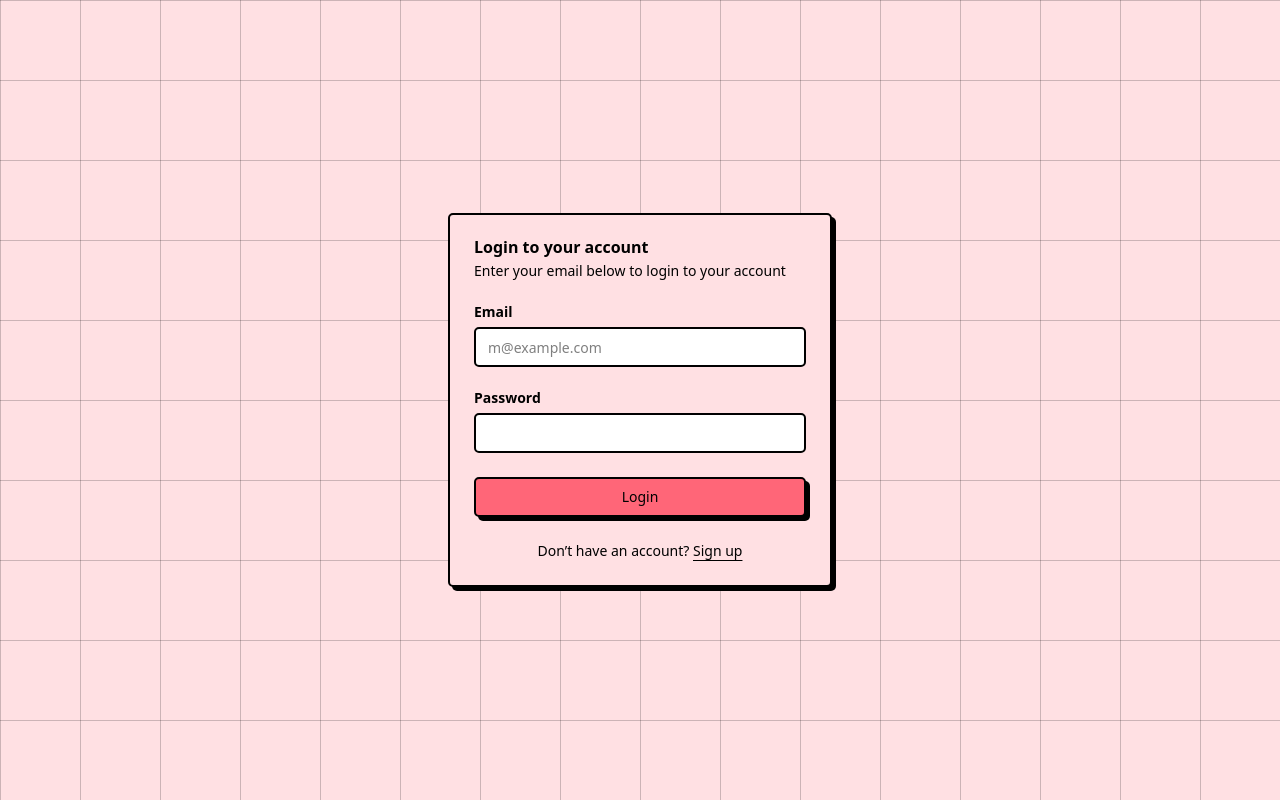
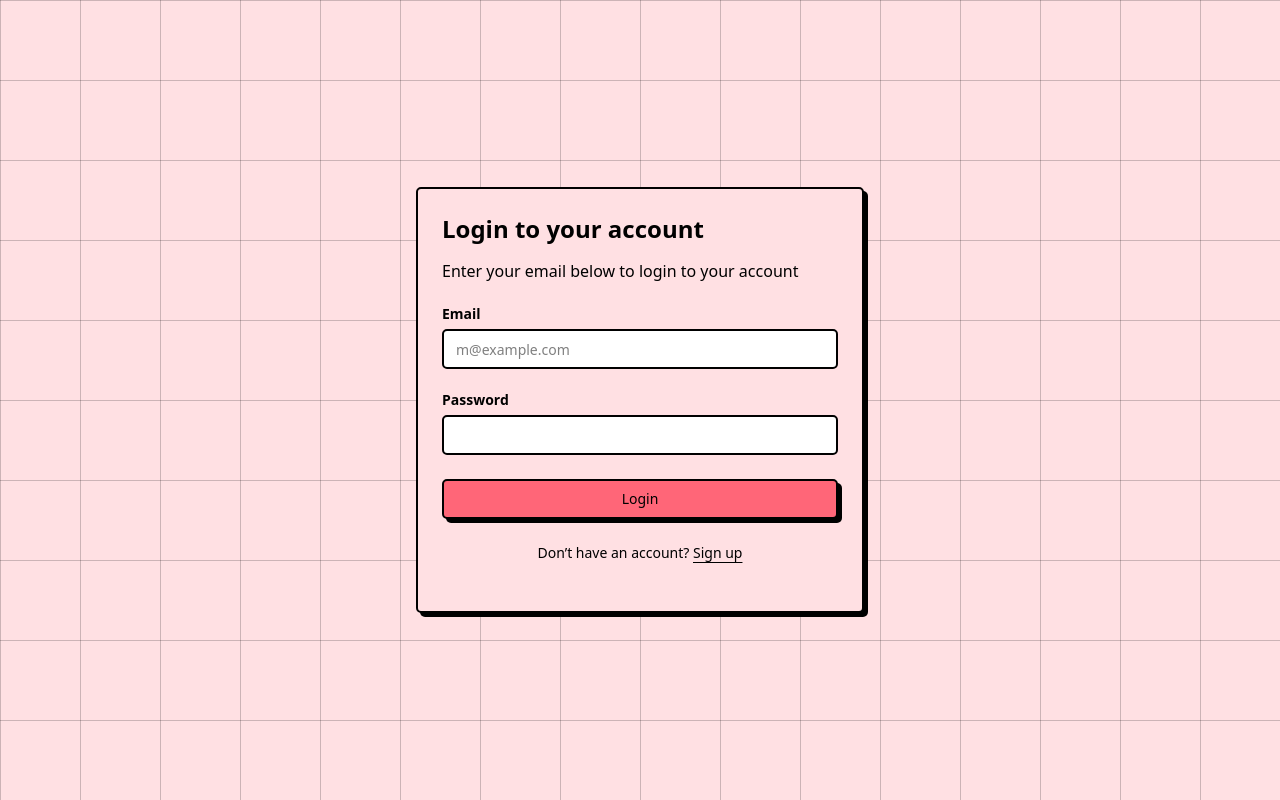
Before and after one commit to FitRang/fitrang-web, a React (Vite) app: page /auth in a window 1280 px wide. Built offline with nearby package versions, Linux system fonts and the light colour scheme.

Commit message:
Auth added

```diff
--- a/package.json
+++ b/package.json
@@ -22,6 +22,7 @@
     "class-variance-authority": "^0.7.1",
     "clsx": "^2.1.1",
     "embla-carousel-react": "^8.6.0",
+    "firebase": "^12.8.0",
     "lucide-react": "^0.555.0",
     "next-themes": "^0.4.6",
     "radix-ui": "^1.4.3",
--- a/src/layouts/Dashboard/components/NavBar.tsx
+++ b/src/layouts/Dashboard/components/NavBar.tsx
@@ -2,10 +2,21 @@ import { useState } from "react";
 import { Link, NavLink } from "react-router-dom";
 import { Bell, Menu } from "lucide-react";
 import Logo from "@/assets/logo.png";
-import ProfileDropdown from "./ProfileDropdown";
+// import ProfileDropdown from "./ProfileDropdown";
+import { Button } from "@/components/ui/button";
+import { signUpAndGetToken } from "@/services/SignUp";
 
 export default function NavBar() {
   const [open, setOpen] = useState(false);
+
+  const handleAuth = async () => {
+    try {
+      const token = await signUpAndGetToken();
+      console.log(token);
+    } catch (err) {
+      console.error("Auth failed", err);
+    }
+  };
 
   const navItems = [
     { label: "Home", to: "/" },
@@ -33,10 +44,9 @@ export default function NavBar() {
                 <NavLink
                   to={item.to}
                   className={({ isActive }) =>
-                    `px-4 py-2 border-4 ${
-                      isActive
-                        ? "border-black bg-rose-400"
-                        : "border-transparent hover:border-black"
+                    `px-4 py-2 border-4 ${isActive
+                      ? "border-black bg-rose-400"
+                      : "border-transparent hover:border-black"
                     } font-semibold`
                   }
                 >
@@ -49,9 +59,12 @@ export default function NavBar() {
 
         <section className="hidden md:flex items-center gap-12 ml-auto mr-10">
           <Link to="/notifications" className="flex items-center gap-3">
-            <Bell className="cursor-pointer"/>
+            <Bell className="cursor-pointer" />
           </Link>
-          <ProfileDropdown/>
+          {/* <ProfileDropdown /> */}
+          <Button
+            onClick={handleAuth}
+          >LogIn/SignUp</Button>
         </section>
 
         <button
@@ -76,10 +89,9 @@ export default function NavBar() {
                   to={item.to}
                   onClick={() => setOpen(false)}
                   className={({ isActive }) =>
-                    `block px-4 py-2 border-4 ${
-                      isActive
-                        ? "border-black bg-rose-400"
-                        : "border-transparent hover:border-black"
+                    `block px-4 py-2 border-4 ${isActive
+                      ? "border-black bg-rose-400"
+                      : "border-transparent hover:border-black"
                     } font-semibold`
                   }
                 >
@@ -91,9 +103,12 @@ export default function NavBar() {
 
           <section className="flex items-center gap-4 pt-2">
             <Link to="/notifications" className="flex items-center gap-3">
-              <Bell className="cursor-pointer"/>
+              <Bell className="cursor-pointer" />
             </Link>
-            <ProfileDropdown/>
+            {/* <ProfileDropdown/> */}
+            <Button
+              onClick={handleAuth}
+            >LogIn/SignUp</Button>
           </section>
         </section>
       )}
--- a/src/pages/Auth.tsx
+++ b/src/pages/Auth.tsx
@@ -1,4 +1,5 @@
 import { useState } from "react"
+import { Loader2 } from "lucide-react"
 import { Button } from "@/components/ui/button"
 import {
   Card,
@@ -10,79 +11,153 @@ import {
 } from "@/components/ui/card"
 import { Input } from "@/components/ui/input"
 import { Label } from "@/components/ui/label"
+import { signUpAndGetToken } from "@/services/SignUp"
 
 export default function AuthPage() {
   const [isSignup, setIsSignup] = useState(false)
+  const [loading, setLoading] = useState(false)
+
+  const [email, setEmail] = useState("")
+  const [password, setPassword] = useState("")
+  const [confirmPassword, setConfirmPassword] = useState("")
+
+  const handleLogin = async () => {
+    try {
+      setLoading(true)
+
+      await new Promise((resolve) => setTimeout(resolve, 1500))
+
+      console.log("LOGIN", { email, password })
+    } catch (err) {
+      console.error(err)
+    } finally {
+      setLoading(false)
+    }
+  }
+
+  const handleSignup = async () => {
+    if (password !== confirmPassword) {
+      alert("Passwords do not match")
+      return
+    }
+
+    try {
+      setLoading(true)
+
+      await new Promise((resolve) => setTimeout(resolve, 1500))
+      const token = await signUpAndGetToken({ email, password })
+      console.log("SIGNUP", { token })
+    } catch (err) {
+      console.error(err)
+    } finally {
+      setLoading(false)
+    }
+  }
+
+  const handleSubmit = (e: React.FormEvent) => {
+    e.preventDefault()
+    isSignup ? handleSignup() : handleLogin()
+  }
 
   return (
     <article
       className="
-        h-screen
+        min-h-screen
         flex items-center justify-center
-        relative
+        px-4 sm:px-6
         bg-[linear-gradient(to_right,#0003_1px,transparent_1px),linear-gradient(to_bottom,#0003_1px,transparent_1px)]
         bg-[size:80px_80px]
       "
     >
-      <Card className="w-full max-w-sm">
-        <CardHeader>
-          <CardTitle>
+      <Card className="w-full max-w-sm sm:max-w-md">
+        <CardHeader className="space-y-2">
+          <CardTitle className="text-xl sm:text-2xl">
             {isSignup ? "Create an account" : "Login to your account"}
           </CardTitle>
-          <CardDescription>
+          <CardDescription className="text-sm sm:text-base">
             {isSignup
               ? "Enter your details below to create your account"
               : "Enter your email below to login to your account"}
           </CardDescription>
         </CardHeader>
 
-        <CardContent>
-          <form>
-            <div className="flex flex-col gap-6">
+        <CardContent className="px-4 sm:px-6">
+          <form onSubmit={handleSubmit}>
+            <div className="flex flex-col gap-5 sm:gap-6">
               <div className="grid gap-2">
                 <Label htmlFor="email">Email</Label>
                 <Input
                   id="email"
                   type="email"
                   placeholder="m@example.com"
+                  value={email}
+                  onChange={(e) => setEmail(e.target.value)}
+                  disabled={loading}
                   required
                 />
               </div>
 
               <div className="grid gap-2">
                 <Label htmlFor="password">Password</Label>
-                <Input id="password" type="password" required />
+                <Input
+                  id="password"
+                  type="password"
+                  value={password}
+                  onChange={(e) => setPassword(e.target.value)}
+                  disabled={loading}
+                  required
+                />
               </div>
 
               {isSignup && (
                 <div className="grid gap-2">
-                  <Label htmlFor="confirm-password">Confirm Password</Label>
+                  <Label htmlFor="confirm-password">
+                    Confirm Password
+                  </Label>
                   <Input
                     id="confirm-password"
                     type="password"
+                    value={confirmPassword}
+                    onChange={(e) =>
+                      setConfirmPassword(e.target.value)
+                    }
+                    disabled={loading}
                     required
                   />
                 </div>
               )}
+
+              <Button
+                type="submit"
+                className="w-full"
+                disabled={loading}
+              >
+                {loading ? (
+                  <Loader2 className="h-4 w-4 animate-spin" />
+                ) : isSignup ? (
+                  "Sign up"
+                ) : (
+                  "Login"
+                )}
+              </Button>
             </div>
           </form>
         </CardContent>
 
-        <CardFooter className="flex-col gap-2">
-          <Button type="submit" className="w-full">
-            {isSignup ? "Sign up" : "Login"}
-          </Button>
-
-          <div className="mt-4 text-center text-sm">
-            {isSignup ? "Already have an account?" : "Don’t have an account?"}{" "}
+        <CardFooter className="flex-col gap-2 pb-6">
+          <p className="text-center text-sm">
+            {isSignup
+              ? "Already have an account?"
+              : "Don’t have an account?"}{" "}
             <button
               type="button"
               onClick={() => setIsSignup((v) => !v)}
-              className="underline underline-offset-4"
+              disabled={loading}
+              className="underline underline-offset-4 disabled:opacity-50"
             >
               {isSignup ? "Login" : "Sign up"}
             </button>
-          </div>
+          </p>
         </CardFooter>
       </Card>
     </article>
--- /dev/null
+++ b/src/services/SignUp.ts
@@ -0,0 +1,20 @@
+import {
+  getAuth,
+  signInWithPopup,
+  GoogleAuthProvider,
+} from "firebase/auth";
+import { app } from "./firebaseInit";
+
+const provider = new GoogleAuthProvider();
+
+export async function signUpAndGetToken(): Promise<string> {
+  const auth = getAuth(app);
+
+  const result = await signInWithPopup(auth, provider);
+
+  const user = result.user;
+
+  const token = await user.getIdToken();
+
+  return token;
+}
--- /dev/null
+++ b/src/services/firebaseInit.ts
@@ -0,0 +1,13 @@
+import { initializeApp } from "firebase/app";
+
+const firebaseConfig = {
+  apiKey: "AIzaSyCF330pJcqJAQgBR20dk-Gf21C8ORsyeV8",
+  authDomain: "fitrang-6c0aa.firebaseapp.com",
+  projectId: "fitrang-6c0aa",
+  storageBucket: "fitrang-6c0aa.firebasestorage.app",
+  messagingSenderId: "193766543930",
+  appId: "1:193766543930:web:3114a95d573221e40b5b03",
+  measurementId: "G-PY36F2N210"
+};
+
+export const app = initializeApp(firebaseConfig);
```
Also changed, not shown: 1 other file (tests, documents, lock files or other folders).
